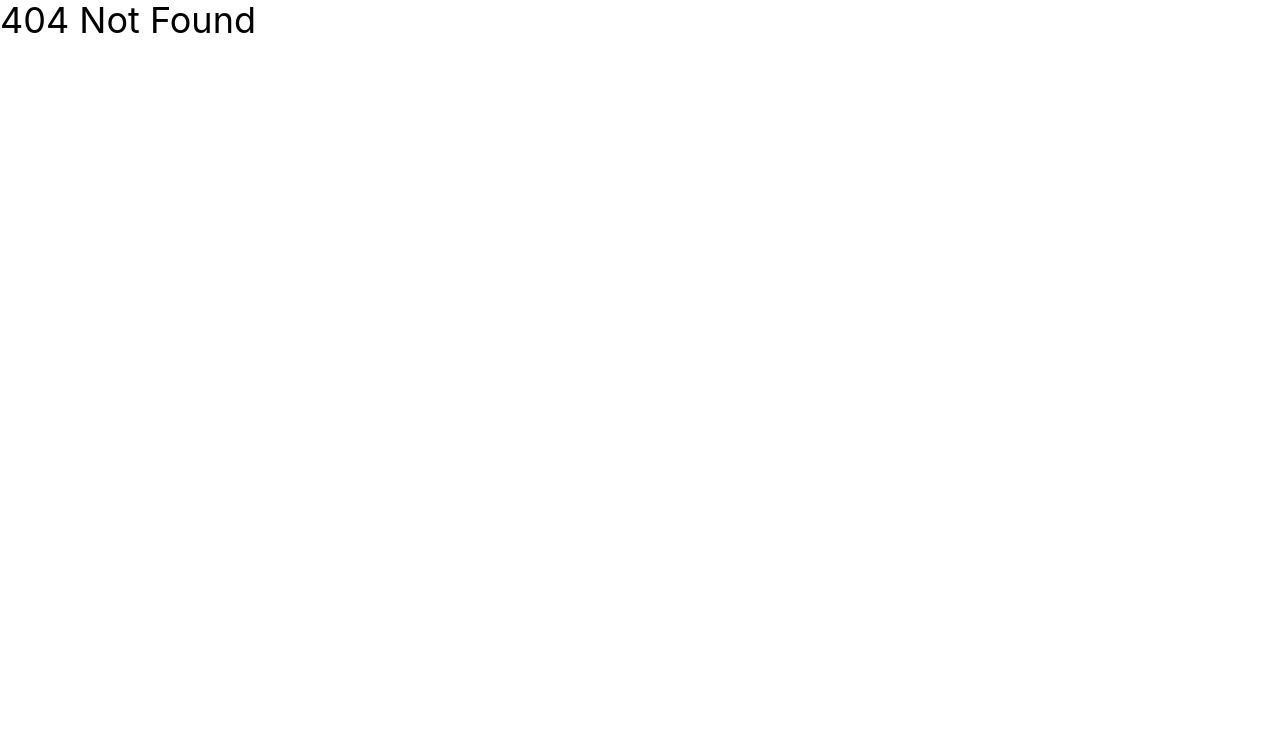
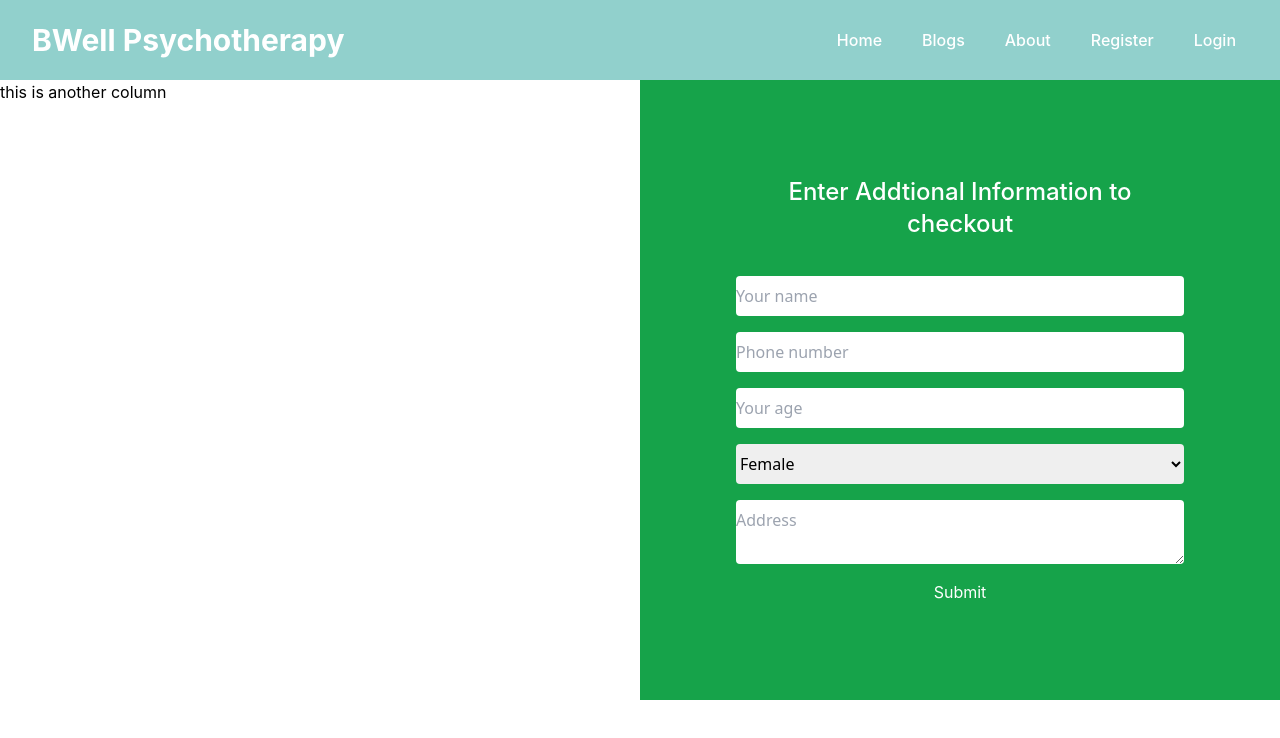
Before and after one commit to KAFIUL-ISLAM/BWell-Psychotherapy, a React (Create React App) app: page /checkout in a window 1280 px wide. Before the commit this address had no page. Shown: the top 738 px of the page. Built offline with nearby package versions, Linux system fonts and the light colour scheme.

Commit message:
checkout form added

```diff
--- a/package.json
+++ b/package.json
@@ -9,6 +9,7 @@
     "firebase": "^9.6.11",
     "react": "^18.0.0",
     "react-dom": "^18.0.0",
+    "react-hook-form": "^7.29.0",
     "react-router-dom": "^6.3.0",
     "react-scripts": "5.0.1",
     "web-vitals": "^2.1.4"
--- a/src/App.js
+++ b/src/App.js
@@ -5,6 +5,7 @@ import Blogs from './Components/Blogs/Blogs';
 import AboutMe from './Components/AboutMe/AboutMe';
 import Login from './Components/AuthenticationPage/Login/Login';
 import Register from './Components/AuthenticationPage/Register/Register';
+import Checkout from './Components/CheckoutPage/Checkout/Checkout';
 
 function App() {
   return (
@@ -15,6 +16,7 @@ function App() {
         <Route path='/about' element={<AboutMe></AboutMe>}></Route>
         <Route path='/login' element={<Login></Login>}></Route>
         <Route path='/register' element={<Register></Register>}></Route>
+        <Route path='/checkout' element={<Checkout></Checkout>}></Route>
         <Route path='*' element={<h1 className='text-4xl'>404 Not Found</h1>}></Route>
       </Routes>
     </div>
--- a/src/Components/CheckoutPage/Checkout/Checkout.js
+++ b/src/Components/CheckoutPage/Checkout/Checkout.js
@@ -1,9 +1,34 @@
 import React from 'react';
+import { useForm } from 'react-hook-form';
+import Header from '../../CommonComp/Header/Header';
 
 const Checkout = () => {
+
+    const { register, handleSubmit } = useForm();
+    const onSubmit = data => console.log(data);
+    const user = true;
+
     return (
         <div>
-            This is checkout
+            <Header></Header>
+            <div className='grid md:grid-cols-2'>
+                <div>
+                    <h1>this is another column</h1>
+                </div>
+                <form onSubmit={handleSubmit(onSubmit)} className='bg-green-600 p-24 flex flex-col gap-y-4'>
+                    <h1 className='text-center mb-5 text-2xl text-white font-medium'>Enter Addtional Information to checkout</h1>
+                    <input defaultValue={user?.useName} {...register("Name")} placeholder='Your name' className='rounded py-2 font-medium font-sans' />
+                    <input type='number' {...register("firstName")} placeholder='Phone number' className='rounded py-2 font-medium font-sans' />
+                    <input type="number" {...register("age", { min: 18, max: 99 })} placeholder='Your age' className='rounded py-2 font-medium font-sans' />
+                    <select {...register("gender")} className='rounded py-2 font-medium font-sans'>
+                        <option value="female">Female</option>
+                        <option value="male">Male</option>
+                        <option value="other">Other</option>
+                    </select>
+                    <textarea {...register("firstName")} placeholder='Address' className='rounded py-2 font-medium font-sans' />
+                    <button type="submit" className='text-white'>Submit</button>
+                </form>
+            </div>
         </div>
     );
 };
--- a/src/Components/Homepage/Banner/Banner.js
+++ b/src/Components/Homepage/Banner/Banner.js
@@ -1,14 +1,13 @@
-import { Container } from 'postcss';
 import React from 'react';
 
 const Banner = () => {
     return (
         <div className='md:px-12 md:py-40 py-12 bg-cover bg-no-repeat bg-center text-white' style={{ backgroundImage: 'linear-gradient( rgba(0, 0, 0, 0.5), rgba(0, 0, 0, 0.5) ), url(https://livewp.site/html/optima/img/home_page/img_box_04.jpg)', backgroundColor: '#0c1925'}}>
-            <div className='container max-w-3xl px-8 '>
+            <div className='container max-w-2xl px-8 '>
                 <h6 className='text-sm font-bold font-sans'>YOUR PRIVATE PSYCHIATRIST & THERAPIST</h6>
                 <h1 className='text-5xl font-bold font-serif mt-4'>Welcome to Psychologist & Family Consulting</h1>
                 <p className='mt-8'>I am a certified specialist in the branch of psychology concerned with the assessment and treatment of mental illness and behavioural problems</p>
-                <button className='rounded px-8 py-4 font-semibold mt-8' style={{ backgroundColor: '#04514B' }}>Book Now</button>
+                <button href='#book' className='rounded px-8 py-4 font-semibold mt-8' style={{ backgroundColor: '#04514B' }}>Book Now</button>
             </div>
        </div>
     );
--- a/src/Components/Homepage/Service/Service.js
+++ b/src/Components/Homepage/Service/Service.js
@@ -1,18 +1,22 @@
 import React from 'react';
-import { Link } from 'react-router-dom';
+import { useNavigate } from 'react-router-dom';
 
 const Service = props => {
 
-    const { name, picture, about } = props.service;
+    const navigate = useNavigate();
+
+
+    const { name, picture, about, price } = props.service;
 
     return (
         <div>
-            <div className="max-w-xs bg-white rounded-lg hover:shadow-2xl mx-auto text-center">
+            <div id='book' className="max-w-xs bg-white rounded-lg hover:shadow-xl mx-auto text-center h-full">
                 <img className="mx-auto" src={picture} alt="" />
                 <div className="p-5">
                     <h5 className="mb-2 text-2xl font-bold tracking-tight text-gray-900 dark:text-white">{name}</h5>
-                    <p className="mb-3 font-normal text-gray-700 dark:text-gray-400">{about}</p>
-                    <button className="inline-flex items-center py-2 px-3 text-sm font-medium text-center text-white bg-blue-700 rounded-lg hover:bg-blue-800 focus:ring-4 focus:outline-none focus:ring-blue-300 dark:bg-blue-600 dark:hover:bg-blue-700 dark:focus:ring-blue-800">
+                    <p className="mb-5 font-normal text-gray-700 dark:text-gray-400">{about}</p>
+                    <p className='mb-5 text-gray-700'>Booking Price: <span className='font-bold text-gray-700'>{price}</span>/per session</p>
+                    <button onClick={()=> navigate('/checkout')} className="inline-flex items-center py-2 px-3 text-sm font-bold text-center text-white rounded-lg focus:ring-4 focus:outline-none focus:ring-blue-300 align-bottom text-[#91D0CC] border-2 border-[#91D0CC] hover:bg-[#91D0CC] hover:text-white">
                         Book now
                         <svg className="ml-2 -mr-1 w-4 h-4" fill="currentColor" viewBox="0 0 20 20" xmlns="http://www.w3.org/2000/svg"><path d="M10.293 3.293a1 1 0 011.414 0l6 6a1 1 0 010 1.414l-6 6a1 1 0 01-1.414-1.414L14.586 11H3a1 1 0 110-2h11.586l-4.293-4.293a1 1 0 010-1.414z"></path></svg>
                     </button>
```
Also changed, not shown: public/data.json (+17 -17 lines), 1 other file (tests, documents, lock files or other folders).
